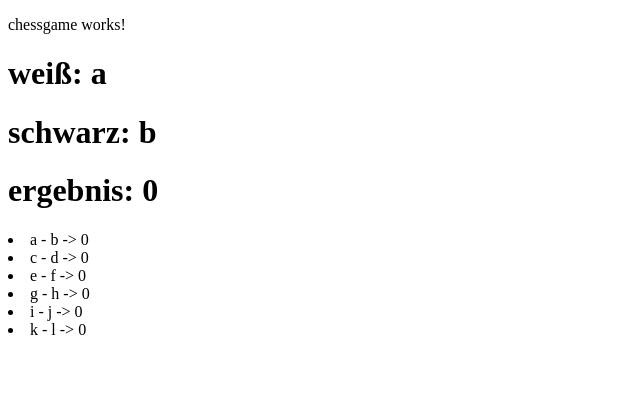
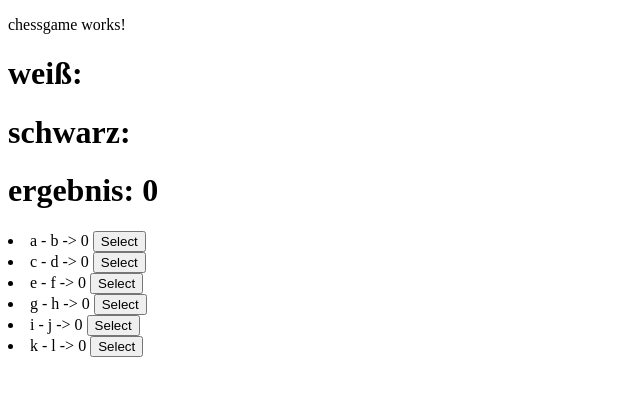
Before and after one commit to andrebrunner/chessGame, an Angular app: page / in a window 1280 px wide. Shown: the top 396 px of the page, without its empty margins (0-640 px from the left). Built offline with nearby package versions, Linux system fonts and the light colour scheme.

Commit message:
Fifth Commit

```diff
--- a/src/app/chess-game-service.service.ts
+++ b/src/app/chess-game-service.service.ts
@@ -1,4 +1,4 @@
-import { Injectable } from '@angular/core';
+import {EventEmitter, Injectable, Output} from '@angular/core';
 import {SingleGame} from "./single-game";
 
 @Injectable({
@@ -7,6 +7,9 @@ import {SingleGame} from "./single-game";
 export class ChessGameServiceService {
 
   private games : SingleGame[] = [];
+  private selectedGame : SingleGame = new SingleGame("", "", 0);
+
+  @Output() informSelectedGame = new EventEmitter<SingleGame>();
 
   constructor() {
     this.initGames();
@@ -26,5 +29,9 @@ export class ChessGameServiceService {
     return this.games;
   }
 
+  public setSelectedGame(game:SingleGame) {
+    this.selectedGame = game;
+    this.informSelectedGame.emit(this.selectedGame);
+  }
 
 }
--- a/src/app/chessgame/chessgame.component.html
+++ b/src/app/chessgame/chessgame.component.html
@@ -2,6 +2,6 @@
   chessgame works!
 </p>
 
-  <h1> weiß: {{gameOne.white}}</h1>
-  <h1> schwarz: {{gameOne.black}}</h1>
-  <h1> ergebnis: {{gameOne.result}}</h1>
+  <h1> weiß: {{game.white}}</h1>
+  <h1> schwarz: {{game.black}}</h1>
+  <h1> ergebnis: {{game.result}}</h1>
--- a/src/app/chessgame/chessgame.component.ts
+++ b/src/app/chessgame/chessgame.component.ts
@@ -9,15 +9,19 @@ import {SingleGame} from "../single-game";
 })
 export class ChessgameComponent implements OnInit {
 
-  games : SingleGame[] = [];
-  gameOne : SingleGame = new SingleGame("", "", 1);
+  myGameService: ChessGameServiceService;
+  game : SingleGame = new SingleGame("", "", 0);
 
   constructor(private cg: ChessGameServiceService) {
-    this.games = cg.getGames();
+    this.myGameService = cg;
   }
 
   ngOnInit(): void {
-    this.gameOne = this.games[0];
+    this.myGameService
+      .informSelectedGame
+      .subscribe(selectedGame => {
+        this.game = selectedGame;
+      });
   }
 
 
--- a/src/app/game-list/game-list.component.html
+++ b/src/app/game-list/game-list.component.html
@@ -1,3 +1,6 @@
 <li *ngFor="let game of games">
-  <span> {{game.white}} - {{game.black}}  ->  {{game.result}}   </span>
+  <span>
+    {{game.white}} - {{game.black}}  ->  {{game.result}}
+    <button (click)="onSelect(game)"> Select </button>
+  </span>
 </li>
--- a/src/app/game-list/game-list.component.ts
+++ b/src/app/game-list/game-list.component.ts
@@ -1,4 +1,4 @@
-import { Component, OnInit } from '@angular/core';
+import {Component, EventEmitter, OnInit, Output} from '@angular/core';
 import {ChessGameServiceService} from "../chess-game-service.service";
 import {SingleGame} from "../single-game";
 
@@ -11,13 +11,23 @@ export class GameListComponent implements OnInit {
 
    games : SingleGame[] = [];
 
+   myGameService: ChessGameServiceService;
+
+
+
+
   constructor(private cg: ChessGameServiceService) {
-
-    this.games = cg.getGames();
+    this.myGameService = cg;
+    this.games = this.myGameService.getGames();
   }
 
   ngOnInit(): void {
 
   }
 
+  onSelect(game:SingleGame) {
+    this.myGameService.setSelectedGame(game);
+    console.log(game);
+  }
+
 }
```
